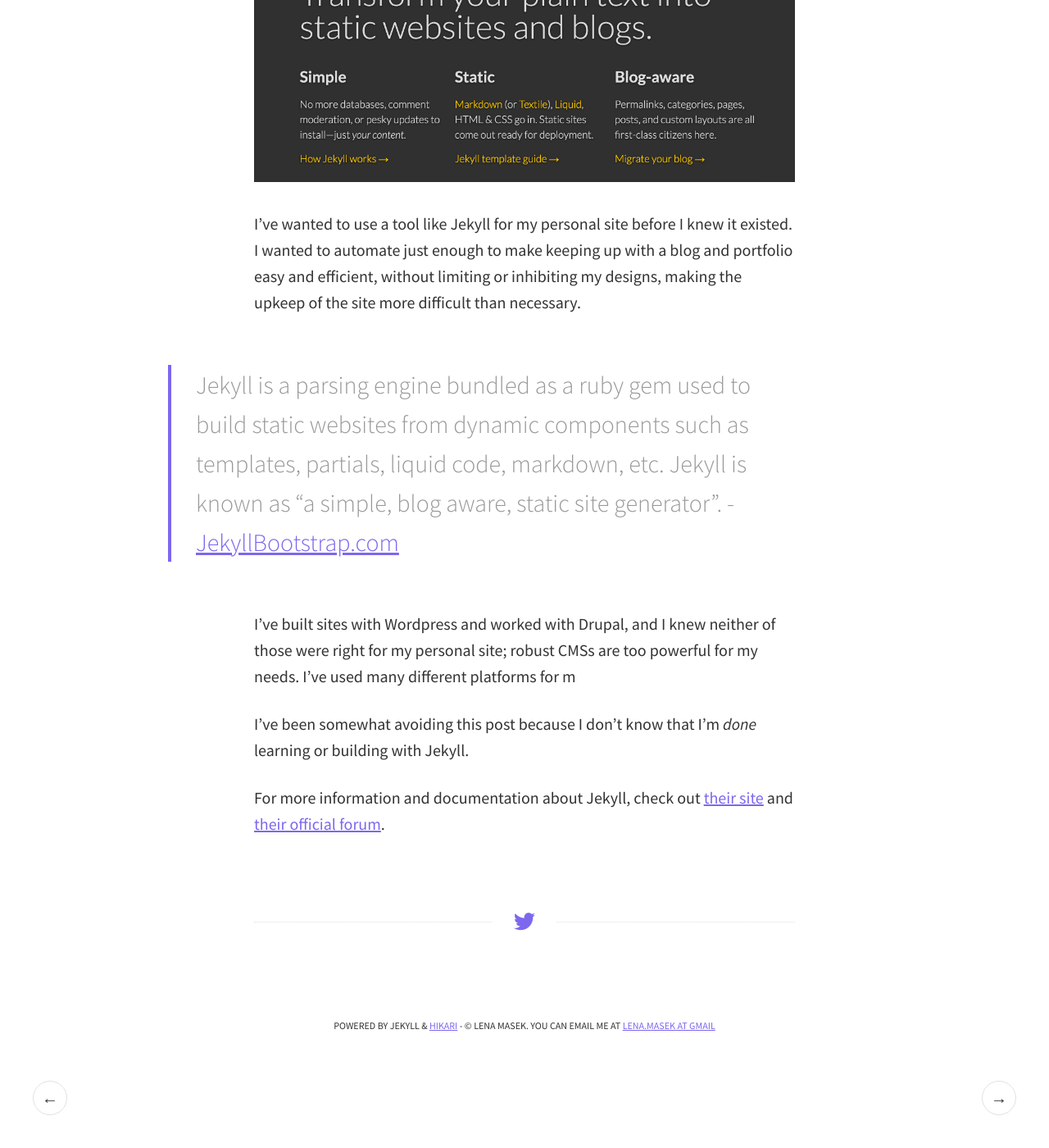
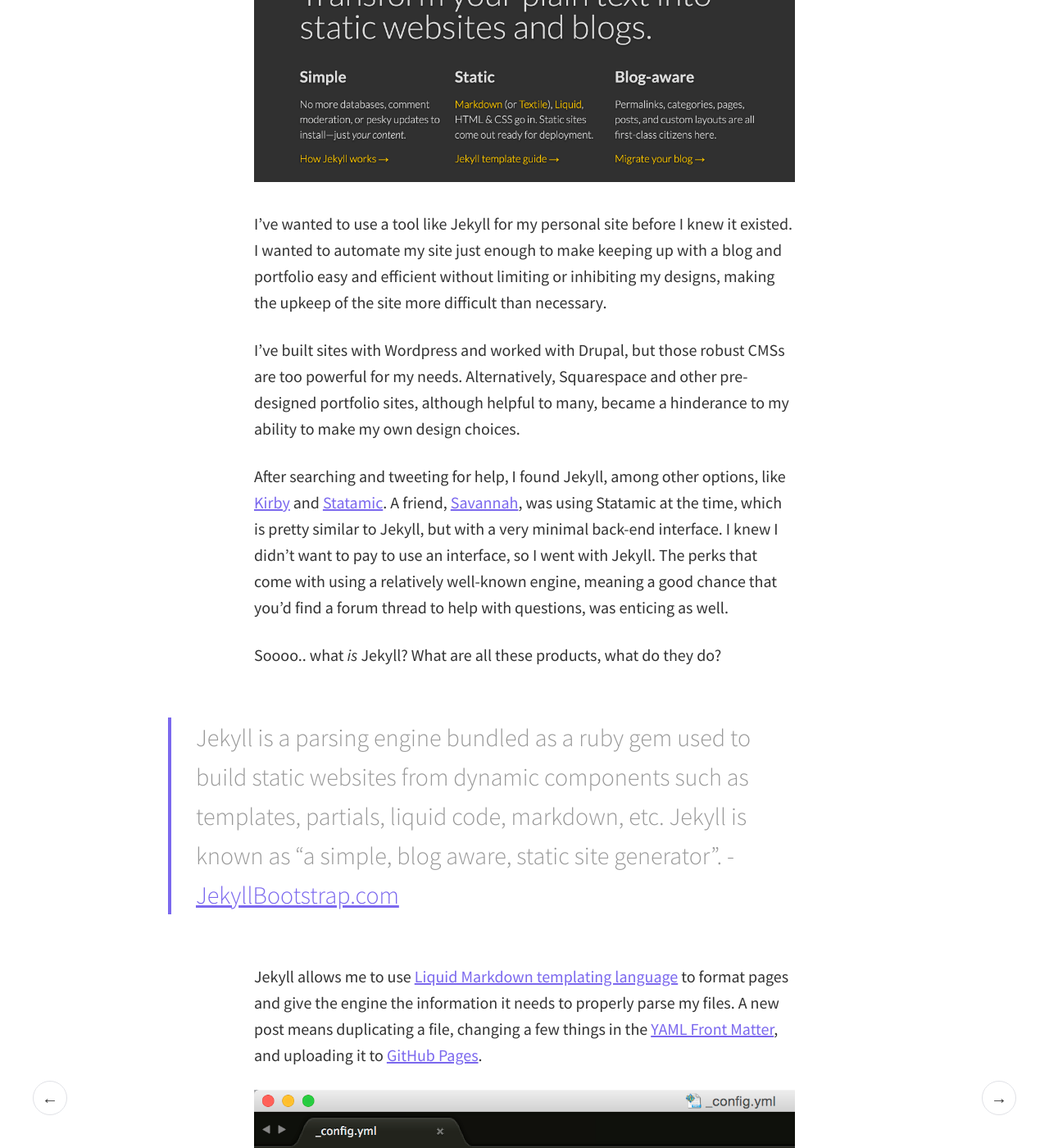
Before and after one commit to lenamasek/lenamasek.github.io, a Jekyll site: the page built from _posts/2015-09-21-building-with-jekyll.markdown, in a window 1280 px wide and 1400 px high, scrolled down 491 px. Shown: the whole window at 82% size. Built offline with Jekyll 4.4.1, drawn with Linux system fonts in a browser that asks for light colours; some of the changed text lies outside the part shown.

Commit message:
jekyll post

```diff
--- a/_posts/2015-09-21-building-with-jekyll.markdown
+++ b/_posts/2015-09-21-building-with-jekyll.markdown
@@ -7,15 +7,20 @@
 
 <img src="{{ site.baseurl }}/assets/img/jekyll.png">
 
-I've wanted to use a tool like Jekyll for my personal site before I knew it existed. I wanted to automate just enough to make keeping up with a blog and portfolio easy and efficient, without limiting or inhibiting my designs, making the upkeep of the site more difficult than necessary.
+I've wanted to use a tool like Jekyll for my personal site before I knew it existed. I wanted to automate my site just enough to make keeping up with a blog and portfolio easy and efficient without limiting or inhibiting my designs, making the upkeep of the site more difficult than necessary.
 
->Jekyll is a parsing engine bundled as a ruby gem used to build static websites from dynamic components such as templates, partials, liquid code, markdown, etc. Jekyll is known as "a simple, blog aware, static site generator". - [JekyllBootstrap.com](http://jek)
+I've built sites with Wordpress and worked with Drupal, but those robust CMSs are too powerful for my needs. Alternatively, Squarespace and other pre-designed portfolio sites, although helpful to many, became a hinderance to my ability to make my own design choices.
 
-I've built sites with Wordpress and worked with Drupal, and I knew neither of those were right for my personal site; robust CMSs are too powerful for my needs.
-I've used many different platforms for m
+After searching and tweeting for help, I found Jekyll, among other options, like [Kirby](http://getkirby.com/) and [Statamic](http://statamic.com/). A friend, [Savannah](http://sava.nnah.rocks), was using Statamic at the time, which is pretty similar to Jekyll, but with a very minimal back-end interface. I knew I didn't want to pay to use an interface, so I went with Jekyll. The perks that come with using a relatively well-known engine, meaning a good chance that you'd find a forum thread to help with questions, was enticing as well.
 
+Soooo.. what *is* Jekyll? What are all these products, what do they do?
 
-I've been somewhat avoiding this post because I don't know that I'm *done* learning or building with Jekyll.
+>Jekyll is a parsing engine bundled as a ruby gem used to build static websites from dynamic components such as templates, partials, liquid code, markdown, etc. Jekyll is known as "a simple, blog aware, static site generator". - [JekyllBootstrap.com](http://jekyllbootstrap.com)
 
+Jekyll allows me to use [Liquid Markdown templating language](https://jekyllrb.com/docs/templates/) to format pages and give the engine the information it needs to properly parse my files. A new post means duplicating a file, changing a few things in the [YAML Front Matter](http://jekyllrb.com/docs/frontmatter/), and uploading it to [GitHub Pages](https://pages.github.com/).
+
+<img src="{{ site.baseurl }}/assets/img/jekyll-config-code.png">
+
+I've been somewhat avoiding writing this post because I don't know that I'm *done* learning or building with Jekyll. I don't know everything about how Jekyll works, yet. I've learned a lot so far, though, which is awesome.
 
 For more information and documentation about Jekyll, check out [their site](https://jekyllrb.com/) and [their official forum](https://talk.jekyllrb.com/).
```
Also changed, not shown: assets/img/jekyll-config-code.png (added).
